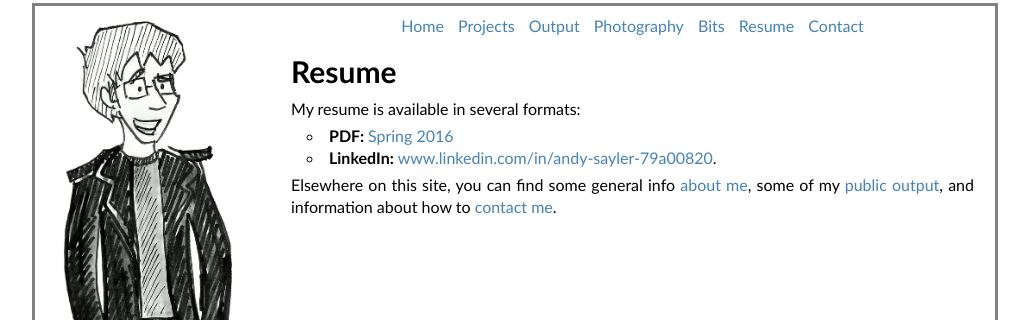
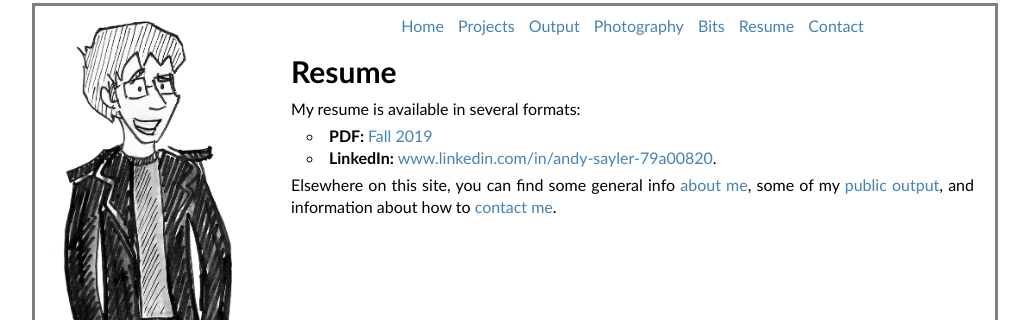
Before and after one commit to asayler/andysayler.com, a Jekyll site: the page built from resume/index.html, in a window 1280 px wide. Shown: the top 320 px of the page, without its empty margins (125-1154 px from the left). Built offline with Jekyll 4.4.1, drawn with Linux system fonts in a browser that asks for light colours.

Commit message:
Updated resume for Fall 2019

```diff
--- a/resume/index.html
+++ b/resume/index.html
@@ -17,7 +17,7 @@ title: "Resume"
     <strong>
       PDF:
     </strong>
-    <a href="./Sayler-Resume-S16-NoContact.pdf">Spring 2016</a>
+    <a href="./Sayler-Resume-F19-NoContact.pdf">Fall 2019</a>
   </li>
   <li>
     <strong>
```
Also changed, not shown: 2 other files.
